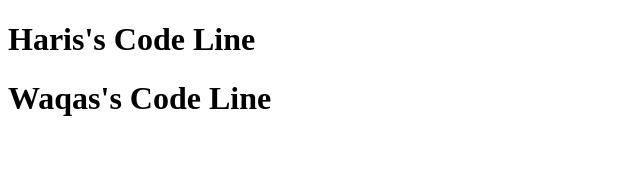
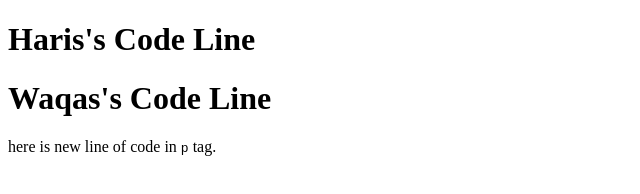
Before and after one commit to Haris-Mughal/Try_Collaboration, a plain HTML site: page index.html in a window 1280 px wide. Shown: the whole page, without its empty margins (0-640 px from the left). Drawn offline with Linux system fonts and the light colour scheme.

Commit message:
Waqas added p tag

```diff
--- a/index.html
+++ b/index.html
@@ -8,5 +8,6 @@
   <body>
     <h1>Haris's Code Line</h1>
     <h1>Waqas's Code Line</h1>
+    <p>here is new line of code in <code>p</code> tag.</p>
   </body>
 </html>
```
